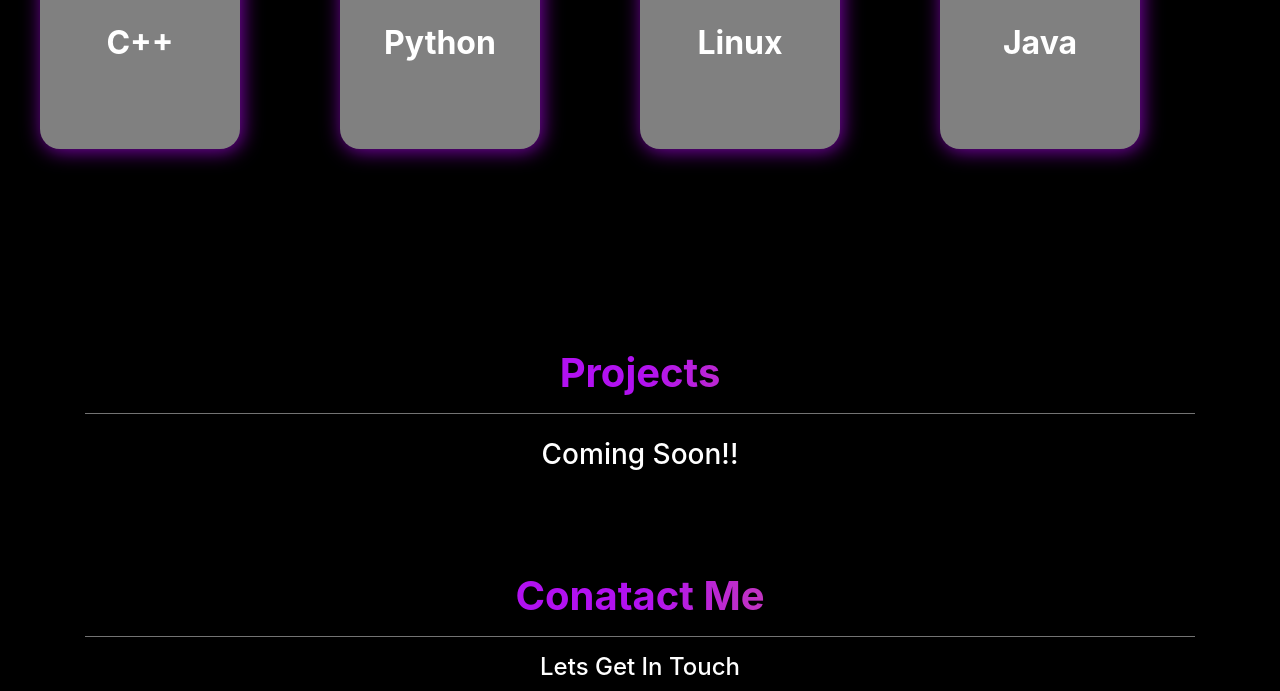
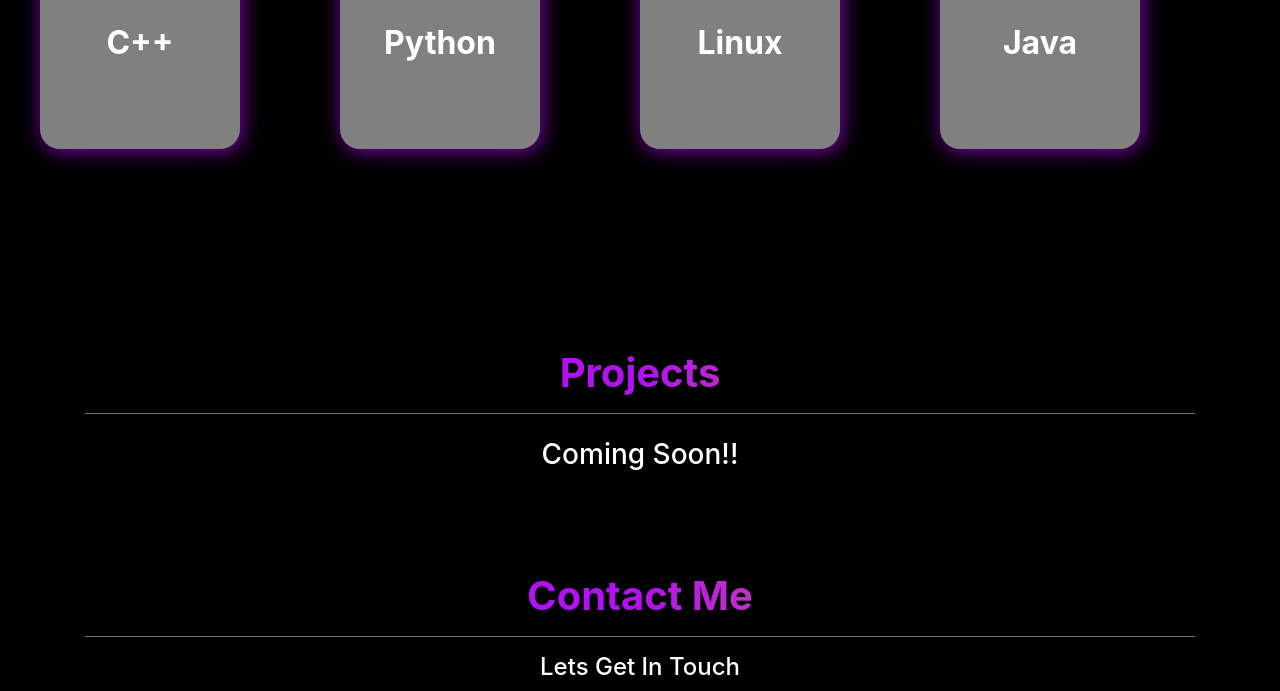
Before and after one commit to SparshV0044/portfolio, a plain HTML site: page index.html in a window 1280 px wide. Shown: the part 2051-2742 px from the top of the page. Drawn offline with nearby package versions, Linux system fonts and the light colour scheme.

Commit message:
Update index.html

```diff
--- a/index.html
+++ b/index.html
@@ -140,7 +140,7 @@
       </div>
 
       <div class="container text-center" id="contact">
-         <h1>Conatact Me</h1>
+         <h1>Contact Me</h1>
          <hr>
          <h4>Lets Get In Touch</h4>
          <div class="col-lg-12 col-md-12 col-sm-12">
```
